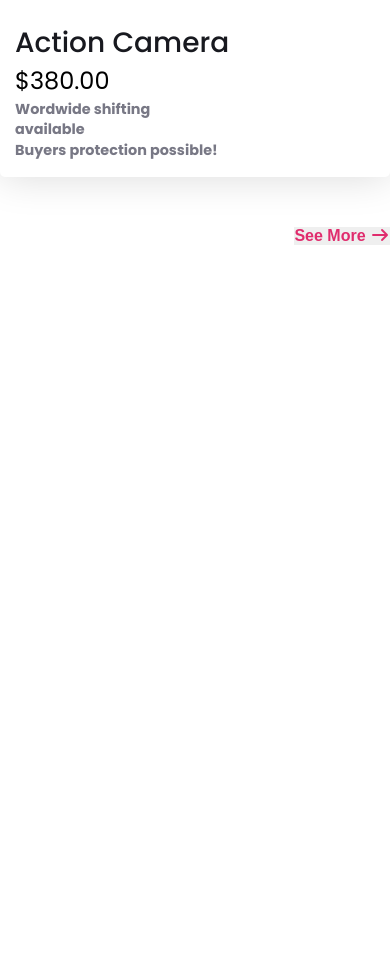
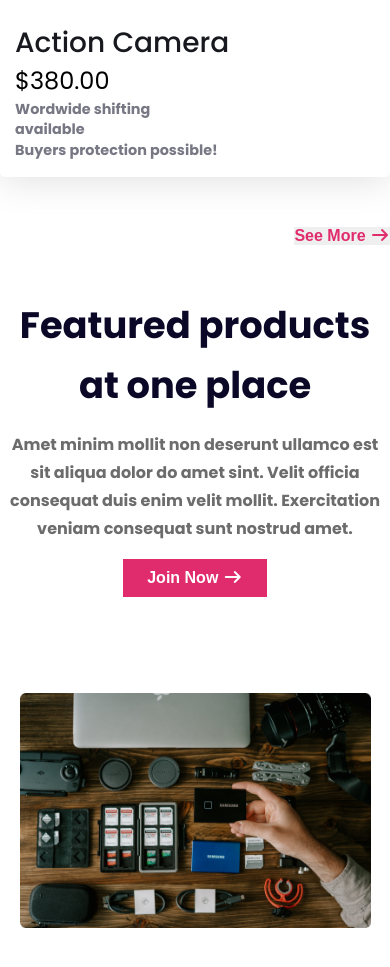
Before and after one commit to arafathossenapon/Influercer-Gear, a plain HTML site: page index.html in a window 390 px wide. Shown: the part 5812-6779 px from the top of the page. Before the commit the page ends 6057 px from the top, so only its background shows below. Drawn offline with Linux system fonts and the light colour scheme.

Commit message:
featured information added and made it responsive

```diff
--- a/index.html
+++ b/index.html
@@ -131,6 +131,19 @@
 
 
         </section>
+
+        <section class="featured-products">
+            <div class="feature-image">
+                <img src="images/gear.png" alt="">
+            </div>
+            <div class="feature-info">
+                <h2 class="feature-heading">Featured products at one place</h2>
+                <p>Amet minim mollit non deserunt ullamco est sit aliqua dolor do amet sint. Velit officia consequat duis enim velit mollit. Exercitation veniam consequat sunt nostrud amet.</p>
+                <button class="btn-f">Join Now <i class="fa-solid fa-arrow-right"></i></button>
+
+            </div>
+
+        </section>
     </main>
     <footer>
 
--- a/styles/style.css
+++ b/styles/style.css
@@ -183,6 +183,42 @@ body {
     margin-top: 50px;
 }
 
+/* featured info */
+.featured-products{
+    max-width: 1110px;
+    margin: 0 auto;
+    display: flex;
+    gap: 96px;
+    margin-top: 100px;
+    margin-bottom: 100px;
+}
+
+.feature-heading{
+    font-size: 2.3rem;
+    font-weight: bold;
+    line-height: 60px;
+    color: #0A0826;
+    margin-bottom: 16px;
+
+}
+.feature-info p{
+    font-size: 1rem;
+    font-weight: bold;
+    line-height: 28px;
+    color: #6C6C6C;
+    max-width: 500px;
+    margin-bottom: 16px;
+}
+
+.btn-f {
+    font-weight: bold;
+    font-size: 1rem;
+    background-color: #E02C6D;
+    color: #ffffff;
+    padding: 10px 24px;
+    border: none;
+}
+
 
 @media screen and (max-width:576px) {
     .navbar {
@@ -220,4 +256,19 @@ body {
 
     }
 
+    .featured-products{
+        flex-direction: column;
+        text-align: center;
+        margin-top: 50px;
+        margin-bottom: 50px;
+
+    }
+    .feature-image{
+        width: 90%;
+        margin: 0 auto;
+    }
+    .feature-info{
+        order: -1;
+    }
+
 }
```
